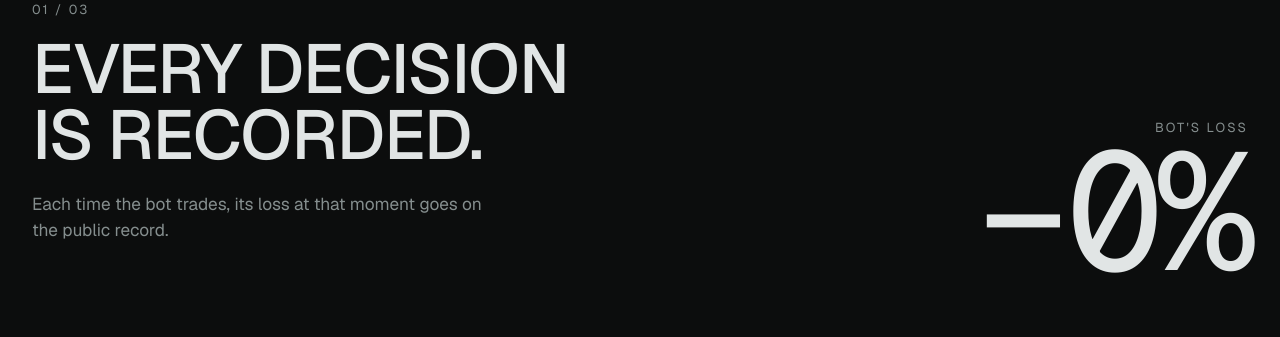
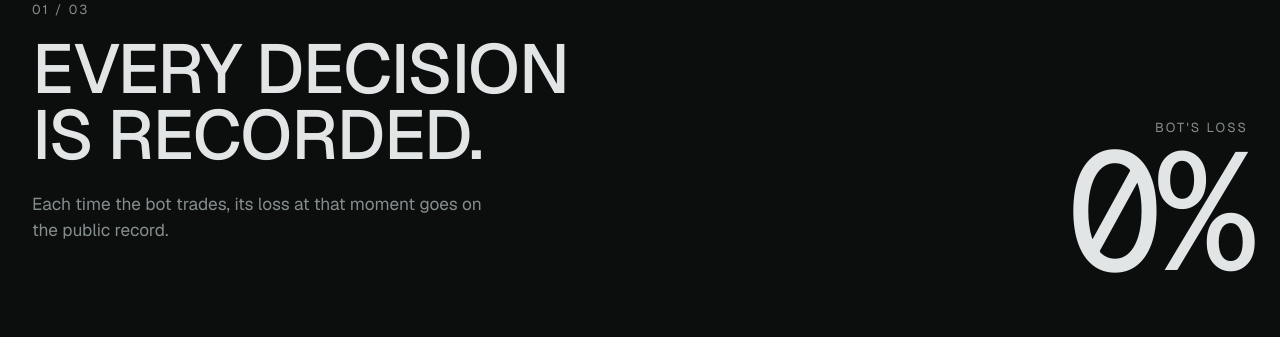
Before and after one commit to Stylenecy/drift, a Next.js app in the folder apps/web/: page / in a window 1280 px wide. Shown: the part 940-1277 px from the top of the page. Built offline with nearby package versions, Linux system fonts and the light colour scheme; no server answers.

Commit message:
fix(web): a zero loss reads 0%, not −0%

```diff
--- a/apps/web/src/features/landing/components/Halt.tsx
+++ b/apps/web/src/features/landing/components/Halt.tsx
@@ -51,7 +51,7 @@ export function Halt() {
           <div className="lg:col-span-5 lg:text-right">
             <p className="text-[13px] uppercase tracking-[0.16em] text-mute">Bot&apos;s loss</p>
             <p className={`font-mono text-[clamp(80px,13vw,190px)] leading-[0.9] tracking-[-0.05em] tnum transition-colors duration-300 ${halted ? "text-veto" : "text-bone"}`}>
-              −{loss}%
+              {loss === 0 ? "0%" : `−${loss}%`}
             </p>
             <p
               data-on={halted}
--- a/apps/web/src/features/landing/components/TryIt.tsx
+++ b/apps/web/src/features/landing/components/TryIt.tsx
@@ -105,7 +105,7 @@ export function TryIt() {
               <label htmlFor={sliderId} className="text-[13px] uppercase tracking-[0.16em] text-mute">
                 Its loss at that moment
               </label>
-              <span className={`font-mono text-[44px] leading-none tracking-[-0.04em] tnum ${loss >= LIMIT ? "text-veto" : "text-bone"}`}>−{loss}%</span>
+              <span className={`font-mono text-[44px] leading-none tracking-[-0.04em] tnum ${loss >= LIMIT ? "text-veto" : "text-bone"}`}>{loss === 0 ? "0%" : `−${loss}%`}</span>
             </div>
             <input
               id={sliderId}
@@ -145,7 +145,7 @@ export function TryIt() {
             {answered && (
               <div key={`${answered.answer.block}-${answered.signal}-${answered.loss}`}>
                 <p className="text-[13px] uppercase tracking-[0.16em] text-mute">
-                  {TRADES.find((t) => t.id === answered.signal)?.label} at −{answered.loss}%
+                  {TRADES.find((t) => t.id === answered.signal)?.label} at {answered.loss === 0 ? "0%" : `−${answered.loss}%`}
                 </p>
                 <p className={`ty-verdict mt-3 text-[clamp(64px,9vw,136px)] font-semibold uppercase leading-[0.9] tracking-[-0.04em] ${answered.answer.allowed ? "text-ok" : "text-veto"}`}>
                   {answered.answer.allowed ? "Allowed" : "Blocked"}
```
